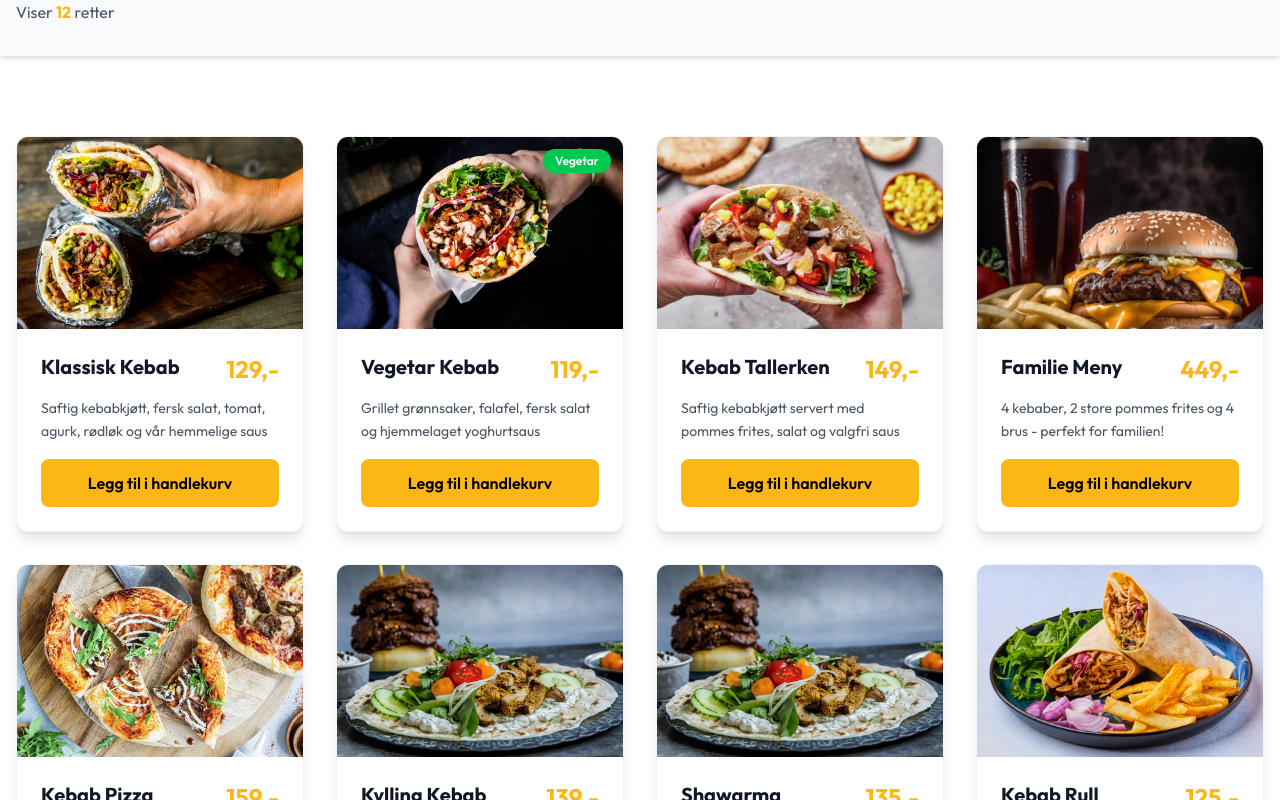
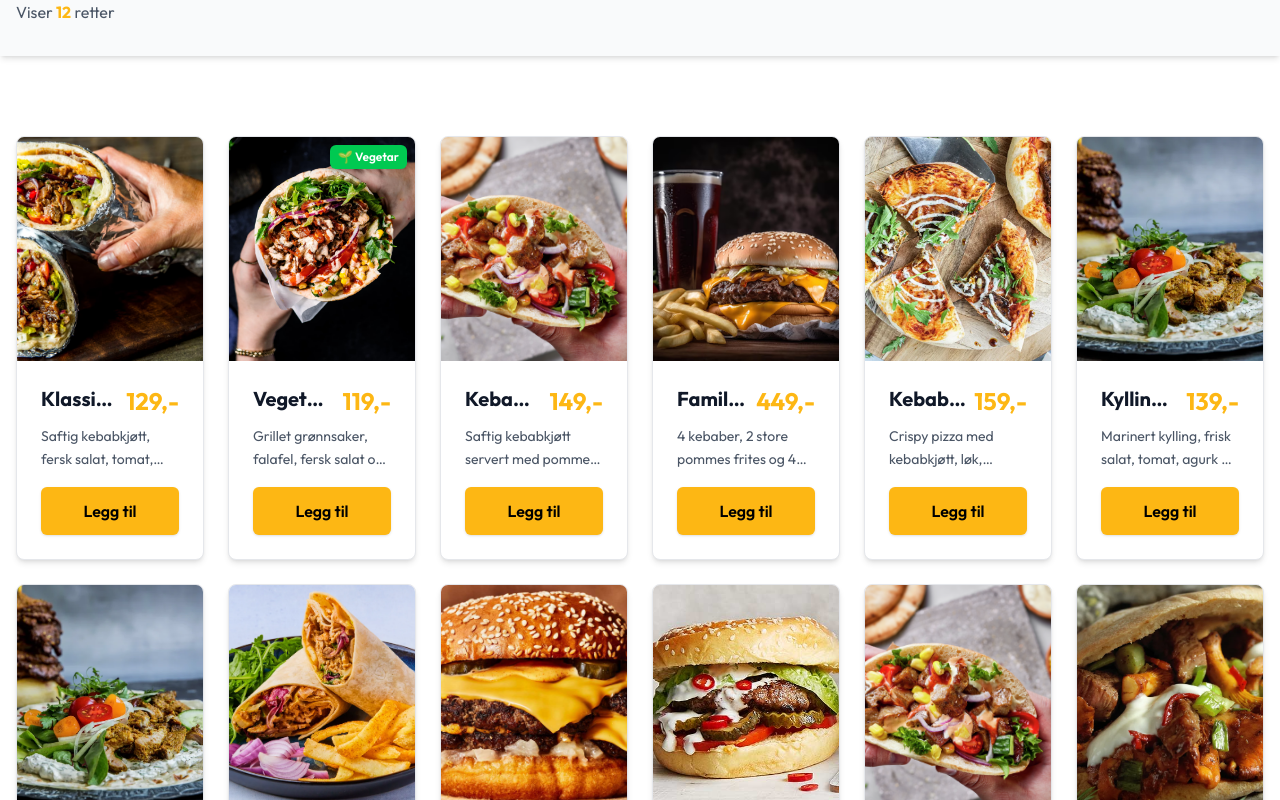
Before and after one commit to eyad207/charlies, a Next.js app: page /meny in a window 1280 px wide. Shown: the part 520-1320 px from the top of the page. Built offline with nearby package versions, Linux system fonts and the light colour scheme.

Commit message:
Refactor code structure for improved readability and maintainability

```diff
--- a/app/components/Carousel.tsx
+++ b/app/components/Carousel.tsx
@@ -133,7 +133,7 @@ const slides = [
     subtitle: 'Laget med lidenskap siden 1995',
     description:
       'Opplev den beste kebaben i byen med ferske ingredienser og tradisjonelle oppskrifter',
-    image: '/Pizza.webp',
+    image: '/Pizza.jpg',
     cta: 'Bestill Nå',
   },
   {
@@ -142,7 +142,7 @@ const slides = [
     subtitle: 'Perfekt for enhver anledning',
     description:
       'Spar penger med våre fantastiske familiepakker - mat til alle!',
-    image: '/MSG-Smash-Burger.jpg',
+    image: '/burger.avif',
     cta: 'Se Tilbud',
   },
 ]
--- a/app/components/Header.tsx
+++ b/app/components/Header.tsx
@@ -4,12 +4,33 @@ import { motion } from 'framer-motion'
 import Link from 'next/link'
 import Image from 'next/image'
 import { Menu, X, ShoppingCart } from 'lucide-react'
-import { useState } from 'react'
+import { useState, useEffect } from 'react'
 import { useCart } from '../context/CartContext'
 
 export default function Header() {
   const [isOpen, setIsOpen] = useState(false)
+  const [isVisible, setIsVisible] = useState(true)
+  const [lastScrollY, setLastScrollY] = useState(0)
   const { toggleCart, getTotalItems } = useCart()
+
+  useEffect(() => {
+    const handleScroll = () => {
+      const currentScrollY = window.scrollY
+
+      if (currentScrollY < lastScrollY || currentScrollY < 50) {
+        // Scrolling up or at top
+        setIsVisible(true)
+      } else if (currentScrollY > lastScrollY && currentScrollY > 100) {
+        // Scrolling down and past threshold
+        setIsVisible(false)
+      }
+
+      setLastScrollY(currentScrollY)
+    }
+
+    window.addEventListener('scroll', handleScroll, { passive: true })
+    return () => window.removeEventListener('scroll', handleScroll)
+  }, [lastScrollY])
 
   const menuItems = [
     { name: 'Hjem', href: '/' },
@@ -21,7 +42,12 @@ export default function Header() {
   ]
 
   return (
-    <header className='bg-[#FDB714] mb-5 shadow-xl sticky top-0 z-50 md:px-50 sm:px-30 rounded-b-2xl'>
+    <motion.header
+      initial={{ y: 0 }}
+      animate={{ y: isVisible ? 0 : -100 }}
+      transition={{ duration: 0.3, ease: 'easeInOut' }}
+      className='bg-[#FDB714] mb-5 shadow-xl sticky top-0 z-50 md:px-50 sm:px-30 rounded-b-2xl'
+    >
       <nav className='container mx-auto px-4'>
         <div className='flex justify-between items-center'>
           {/* Logo */}
@@ -128,6 +154,6 @@ export default function Header() {
           </motion.div>
         )}
       </nav>
-    </header>
+    </motion.header>
   )
 }
--- a/app/components/MenuItem.tsx
+++ b/app/components/MenuItem.tsx
@@ -46,46 +46,51 @@ export default function MenuItem({
         viewport={{ once: true }}
         transition={{ duration: 0.5 }}
         whileHover={{
-          y: -8,
-          transition: { duration: 0.15, ease: 'easeOut' },
+          y: -6,
+          scale: 1.02,
+          transition: { duration: 0.3, ease: [0.4, 0, 0.2, 1] },
         }}
         onClick={() => setIsModalOpen(true)}
-        className='bg-white rounded-xl shadow-lg overflow-hidden hover:shadow-2xl transition-shadow duration-150 border border-gray-100 cursor-pointer flex flex-col h-full'
-        layout
+        className='bg-white rounded-lg shadow-md overflow-hidden hover:shadow-2xl transition-all duration-300 border border-gray-200 cursor-pointer flex flex-col h-full group'
       >
         {image && (
-          <div className='relative h-48 overflow-hidden'>
+          <div className='relative h-40 md:h-48 lg:h-56 overflow-hidden bg-gray-100'>
             <Image
               src={image}
               alt={name}
               fill
-              className='object-cover transition-transform duration-500 hover:scale-110'
+              className='object-cover transition-transform duration-500 ease-out group-hover:scale-110'
             />
             {isVegetarian && (
-              <div className='absolute top-3 right-3 bg-green-500 text-white px-3 py-1 rounded-full text-xs font-semibold'>
-                Vegetar
+              <div className='absolute top-2 right-2 bg-green-500 text-white px-2 py-1 rounded-md text-xs font-semibold shadow-md'>
+                🌱 Vegetar
               </div>
             )}
+            <div className='absolute inset-0 bg-gradient-to-t from-black/20 to-transparent opacity-0 group-hover:opacity-100 transition-opacity duration-300' />
           </div>
         )}
 
-        <div className='p-6 flex flex-col flex-grow'>
-          <div className='flex justify-between items-start mb-3'>
-            <h3 className='text-xl font-bold text-gray-900'>{name}</h3>
-            <span className='text-2xl font-bold text-[#FDB714]'>{price}</span>
+        <div className='p-4 md:p-5 lg:p-6 flex flex-col flex-grow'>
+          <div className='flex justify-between items-start mb-2'>
+            <h3 className='text-lg md:text-xl font-bold text-gray-900 line-clamp-1 flex-1 pr-2'>
+              {name}
+            </h3>
+            <span className='text-xl md:text-2xl font-bold text-[#FDB714] whitespace-nowrap'>
+              {price}
+            </span>
           </div>
 
-          <p className='text-gray-600 text-sm leading-relaxed mb-4 flex-grow'>
+          <p className='text-gray-600 text-xs md:text-sm leading-relaxed mb-3 md:mb-4 flex-grow line-clamp-2'>
             {description}
           </p>
 
           <motion.button
-            whileHover={{ scale: 1.02 }}
-            whileTap={{ scale: 0.98 }}
+            whileHover={{ scale: 1.03 }}
+            whileTap={{ scale: 0.97 }}
             onClick={handleQuickAdd}
-            className='w-full bg-[#FDB714] text-black font-semibold py-3 rounded-lg hover:bg-[#E5A613] transition-colors duration-300 cursor-pointer mt-auto'
+            className='w-full bg-[#FDB714] text-black font-semibold py-2.5 md:py-3 rounded-md hover:bg-[#E5A613] transition-all duration-300 cursor-pointer mt-auto text-sm md:text-base shadow-sm hover:shadow-md'
           >
-            Legg til i handlekurv
+            Legg til
           </motion.button>
         </div>
       </motion.div>
--- a/app/components/ProductModal.tsx
+++ b/app/components/ProductModal.tsx
@@ -75,7 +75,7 @@ export default function ProductModal({
     <AnimatePresence>
       {isOpen && (
         <>
-          {/* Overlay */}
+          {/* Overlay - Click to close */}
           <motion.div
             initial={{ opacity: 0 }}
             animate={{ opacity: 1 }}
@@ -90,9 +90,12 @@ export default function ProductModal({
             animate={{ opacity: 1, scale: 1, y: 0 }}
             exit={{ opacity: 0, scale: 0.95, y: 20 }}
             transition={{ type: 'spring', damping: 25, stiffness: 300 }}
-            className='fixed inset-0 z-[201] flex items-center justify-center p-3 sm:p-4 md:p-6'
+            className='fixed inset-0 z-[201] flex items-center justify-center p-3 sm:p-4 md:p-6 pointer-events-none'
           >
-            <div className='bg-white rounded-2xl sm:rounded-3xl w-full max-w-4xl max-h-[95vh] overflow-hidden shadow-2xl flex flex-col'>
+            <div
+              onClick={(e) => e.stopPropagation()}
+              className='bg-white rounded-2xl sm:rounded-3xl w-full max-w-4xl max-h-[95vh] overflow-hidden shadow-2xl flex flex-col pointer-events-auto'
+            >
               {/* Close Button */}
               <button
                 onClick={onClose}
--- a/app/meny/page.tsx
+++ b/app/meny/page.tsx
@@ -2,7 +2,7 @@
 
 import { motion } from 'framer-motion'
 import { Search, Filter } from 'lucide-react'
-import { useState } from 'react'
+import { useState, useEffect } from 'react'
 import MenuItem from '../components/MenuItem'
 
 const allMenuItems = [
@@ -116,6 +116,27 @@ const categories = ['Alle', 'Kebab', 'Pizza', 'Burger', 'Tallerken', 'Pakker']
 export default function Meny() {
   const [searchQuery, setSearchQuery] = useState('')
   const [selectedCategory, setSelectedCategory] = useState('Alle')
+  const [isSearchVisible, setIsSearchVisible] = useState(true)
+  const [lastScrollY, setLastScrollY] = useState(0)
+
+  useEffect(() => {
+    const handleScroll = () => {
+      const currentScrollY = window.scrollY
+
+      if (currentScrollY < lastScrollY || currentScrollY < 350) {
+        // Scrolling up or above the hero section
+        setIsSearchVisible(true)
+      } else if (currentScrollY > lastScrollY && currentScrollY > 400) {
+        // Scrolling down and past threshold
+        setIsSearchVisible(false)
+      }
+
+      setLastScrollY(currentScrollY)
+    }
+
+    window.addEventListener('scroll', handleScroll, { passive: true })
+    return () => window.removeEventListener('scroll', handleScroll)
+  }, [lastScrollY])
 
   const filteredItems = allMenuItems.filter((item) => {
     const matchesSearch =
@@ -141,9 +162,13 @@ export default function Meny() {
           </p>
         </motion.div>
       </section>
-
       {/* Search and Filter Section */}
-      <section className='py-8 bg-gray-50 sticky top-20 md:top-30 z-40 shadow-md'>
+      <motion.section
+        initial={{ y: 0 }}
+        animate={{ y: isSearchVisible ? 0 : -400 }}
+        transition={{ duration: 0.3, ease: 'easeInOut' }}
+        className='py-8 bg-gray-50 sticky top-23 z-40 shadow-md'
+      >
         <div className='container mx-auto px-4'>
           <div className='flex flex-col md:flex-row gap-4 items-center'>
             {/* Search Bar */}
@@ -195,7 +220,7 @@ export default function Meny() {
             retter
           </motion.p>
         </div>
-      </section>
+      </motion.section>
 
       {/* Menu Items Grid */}
       <section className='py-20'>
@@ -210,7 +235,7 @@ export default function Meny() {
               <p className='text-gray-400'>Prøv å søke etter noe annet</p>
             </motion.div>
           ) : (
-            <div className='grid grid-cols-1 md:grid-cols-2 lg:grid-cols-3 xl:grid-cols-4 gap-8'>
+            <div className='grid grid-cols-2 sm:grid-cols-3 md:grid-cols-4 lg:grid-cols-5 xl:grid-cols-6 gap-4 md:gap-6'>
               {filteredItems.map((item) => (
                 <MenuItem
                   key={item.id}
--- a/app/page.tsx
+++ b/app/page.tsx
@@ -30,6 +30,24 @@ const menuItems = [
   },
   {
     id: '3',
+    name: 'Kebab Tallerken',
+    description:
+      'Saftig kebabkjøtt servert med pommes frites, salat og valgfri saus',
+    price: '149,-',
+    image: '/Kebab i pita med hjemmelaget kebabsaus.png',
+    category: 'Tallerken',
+  },
+  {
+    id: '4',
+    name: 'Kebab Tallerken',
+    description:
+      'Saftig kebabkjøtt servert med pommes frites, salat og valgfri saus',
+    price: '149,-',
+    image: '/Kebab i pita med hjemmelaget kebabsaus.png',
+    category: 'Tallerken',
+  },
+  {
+    id: '5',
     name: 'Kebab Tallerken',
     description:
       'Saftig kebabkjøtt servert med pommes frites, salat og valgfri saus',
@@ -97,7 +115,7 @@ export default function Home() {
             ))}
           </motion.div>
 
-          <div className='grid grid-cols-1 md:grid-cols-2 lg:grid-cols-3 gap-8'>
+          <div className='grid grid-cols-2 sm:grid-cols-3 md:grid-cols-4 lg:grid-cols-5 gap-4 md:gap-6'>
             {filteredMenuItems.map((item) => (
               <MenuItem
                 key={item.id}
@@ -127,7 +145,7 @@ export default function Home() {
 
       {/* Delivery Section - NEW */}
       <section className='md:py-20 bg-gradient-to-br from-gray-50 to-gray-100'>
-        <div className='px-1 mx-auto'>
+        <div className='md:px-30 mx-auto'>
           {/* Delivery Section - Full Width with Text Overlay */}
           <motion.div
             initial={{ opacity: 0, y: 30 }}
@@ -137,7 +155,7 @@ export default function Home() {
             className='relative h-150 sm:h-[500px] md:h-[600px] rounded-3xl overflow-hidden shadow-2xl mb-16'
           >
             <Image
-              src='/Skau-kebab.webp'
+              src='/Vegetar-kebab med hjemmelaget saus - Skikkelig digg.avif'
               alt='Charlie Kebab Levering'
               fill
               className='object-cover'
```
Also changed, not shown: public/burger.avif, public/pizza.jpg (added).
